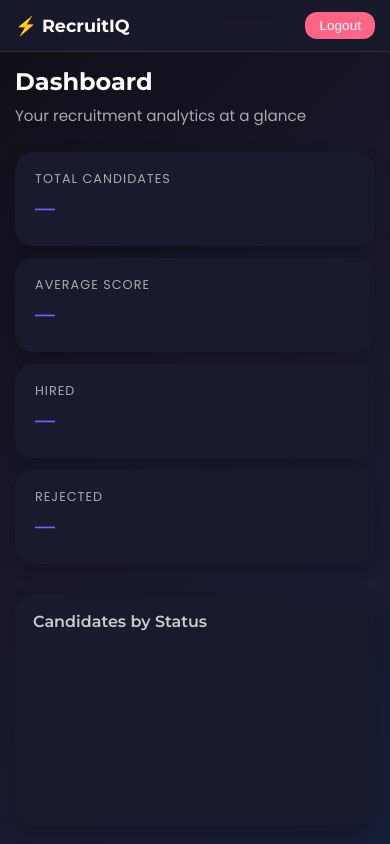
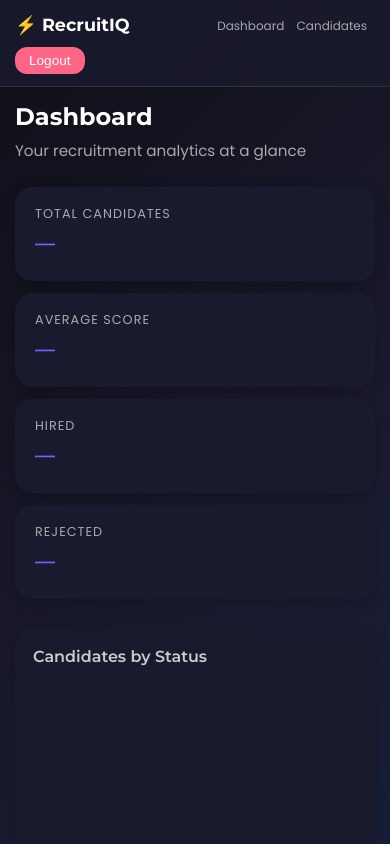
Before and after one commit to Shreyasoma/smart-recruitment-analytics-platform, a plain HTML site: page client/html/dashboard.html in a window 390 px wide. Shown: the top 844 px of the page. Drawn offline with nearby package versions, Linux system fonts and the light colour scheme; sample sign-in values are in the browser's storage.

Commit message:
fix: show navbar links on mobile

```diff
--- a/client/css/style.css
+++ b/client/css/style.css
@@ -658,12 +658,13 @@ tbody tr:last-child td {
 }
 
 @media (max-width: 480px) {
-  .navbar-links {
-    display: none;
+  .navbar {
+    justify-content: space-between;
   }
 
-  .navbar {
-    justify-content: space-between;
+  .navbar-links a {
+    margin-right: 8px;
+    font-size: 0.75rem;
   }
 
   .stat-value {
```
